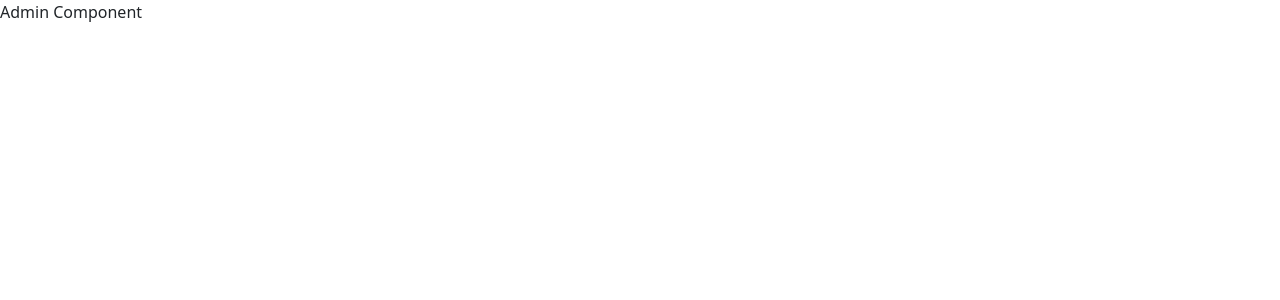
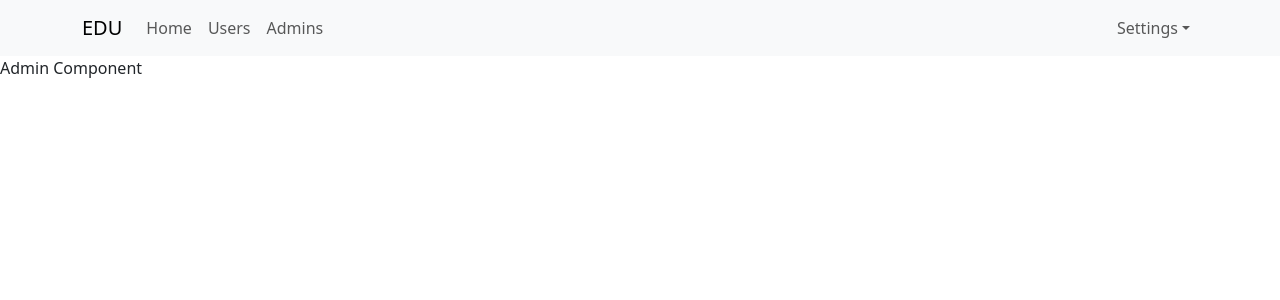
Before and after one commit to baogtrang/Classified-Ads, a React (Create React App) app: page /admins in a window 1280 px wide. Shown: the top 300 px of the page. Built offline with nearby package versions, Linux system fonts and the light colour scheme.

Commit message:
nested routes & Outlet component

```diff
--- a/src/App.js
+++ b/src/App.js
@@ -1,20 +1,19 @@
 import "./App.scss";
 import Header from "./components/Header/Header";
-import { Link } from "react-router-dom";
+import { Link, Outlet } from "react-router-dom";
 
 const App = () => {
   return (
     <div className='app-container'>
-      <Header />
-      <div>
-        Test Link
-        <div>
-          <button>
-            <Link to="/users">Go to user page</Link>
-          </button>
-          <button>
-            <Link to="/admins">Go to Admin page</Link>
-          </button>
+      <div className="header-container">
+        <Header />
+      </div>
+      <div className="main-container">
+        <div className="sidenav-container">
+
+        </div>
+        <div className="app-content">
+          <Outlet />
         </div>
       </div>
     </div>
--- a/src/components/Admin/Admin.js
+++ b/src/components/Admins/Admins.js
@@ -1,6 +1,6 @@
-const Admin = (props) => {
+const Admins = (props) => {
     return (
         <div>Admin Component</div>
     )
 }
-export default Admin;
+export default Admins;
--- a/src/components/User/User.js
+++ b/src/components/Users/Users.js
@@ -1,6 +1,6 @@
-const User = (props) => {
+const Users = (props) => {
     return (
         <div>User component</div>
     )
 }
-export default User;
+export default Users;
--- a/src/index.js
+++ b/src/index.js
@@ -6,8 +6,8 @@ import { Provider } from 'react-redux';
 import store from './redux/store';
 import 'bootstrap/dist/css/bootstrap.min.css';
 import { BrowserRouter, Routes, Route } from "react-router";
-import User from './components/User/User';
-import Admin from './components/Admin/Admin';
+import Admins from './components/Admins/Admins';
+import Users from './components/Users/Users';
 
 const root = ReactDOM.createRoot(document.getElementById('root'));
 root.render(
@@ -15,9 +15,10 @@ root.render(
     {/* <React.StrictMode> */}
     <BrowserRouter>
       <Routes>
-        <Route path="/" element={<App />} />
-        <Route path="users" element={<User />} />
-        <Route path="admins" element={<Admin />} />
+        <Route path="/" element={<App />} >
+          <Route path="users" element={<Users />} />
+          <Route path="admins" element={<Admins />} />
+        </Route>
       </Routes>
     </BrowserRouter>
     {/* </React.StrictMode> */}
```
